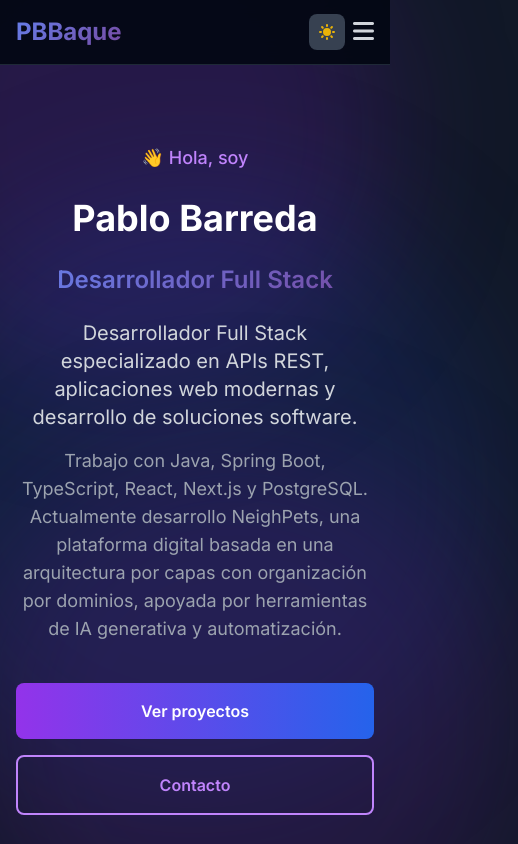
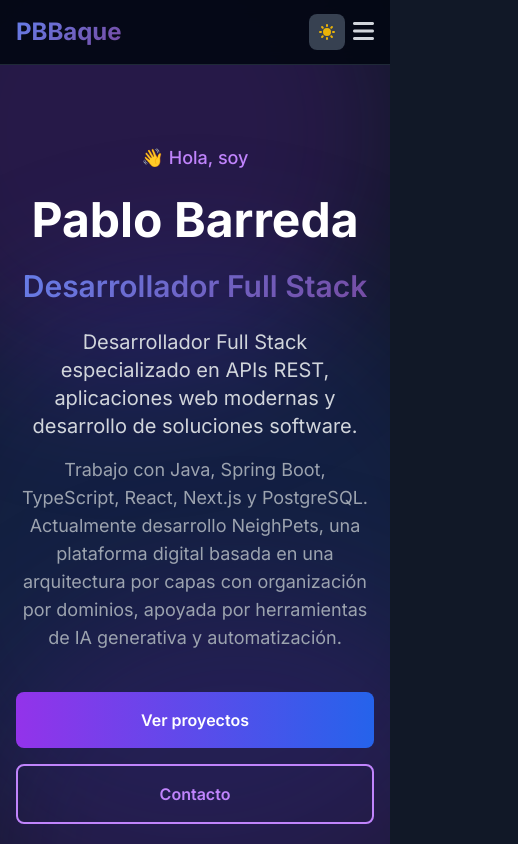
Before and after one commit to pbbaque/portfolio, a Next.js app: page / in a window 390 px wide. Shown: the top 844 px of the page, 518 px wide, since content can reach past the window. Built offline with nearby package versions, Linux system fonts and the light colour scheme.

Commit message:
Fix mobile horizontal overflow from hero background

```diff
--- a/app/globals.css
+++ b/app/globals.css
@@ -9,11 +9,6 @@
   margin: 0;
   padding: 0;
   box-sizing: border-box;
-}
-
-html,
-body {
-  overflow-x: hidden;
 }
 
 html {
--- a/app/page.jsx
+++ b/app/page.jsx
@@ -15,7 +15,7 @@
 
       <section
         id="inicio"
-        className="min-h-screen flex items-center justify-center bg-gradient-to-br from-purple-50 via-white to-blue-50 dark:from-gray-900 dark:via-gray-900 dark:to-gray-900 pt-16 transition-colors"
+        className="relative overflow-hidden min-h-screen flex items-center justify-center bg-gradient-to-br from-purple-50 via-white to-blue-50 dark:from-gray-900 dark:via-gray-900 dark:to-gray-900 pt-16 transition-colors"
       >
         <div className="pointer-events-none absolute -top-32 -left-32 h-[520px] w-[520px] rounded-full bg-purple-300/25 blur-3xl dark:bg-purple-700/20"></div>
 
@@ -30,11 +30,11 @@
             </span>
           </div>
 
-          <h1 className="text-4xl sm:text-5xl md:text-7xl font-bold text-gray-900 dark:text-white mb-6 leading-tight">
+          <h1 className="text-5xl md:text-7xl font-bold text-gray-900 dark:text-white mb-6">
             Pablo Barreda
           </h1>
 
-          <h2 className="text-2xl sm:text-3xl md:text-4xl font-semibold gradient-text mb-6 leading-tight">
+          <h2 className="text-3xl md:text-4xl font-semibold gradient-text mb-6">
             Desarrollador Full Stack
           </h2>
 
```
